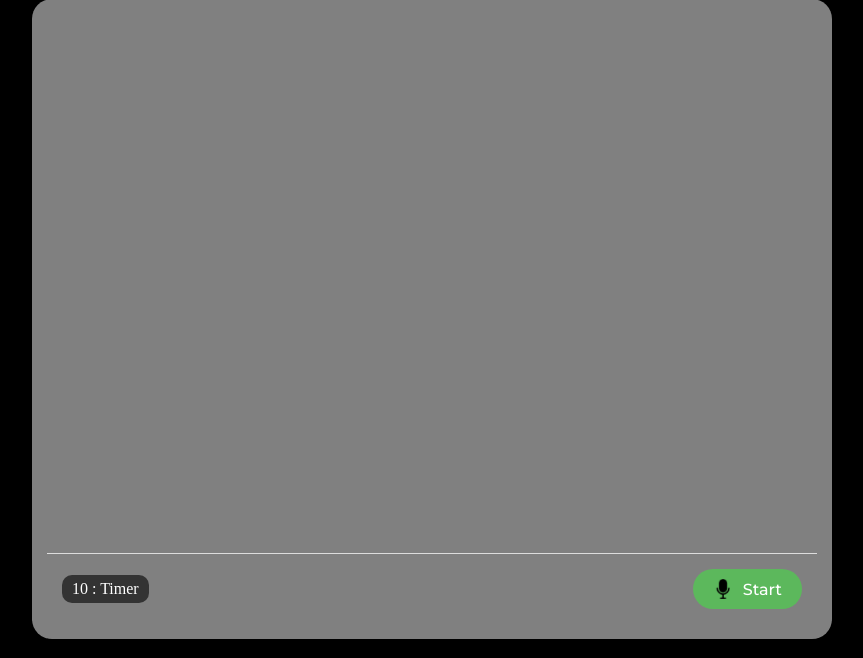
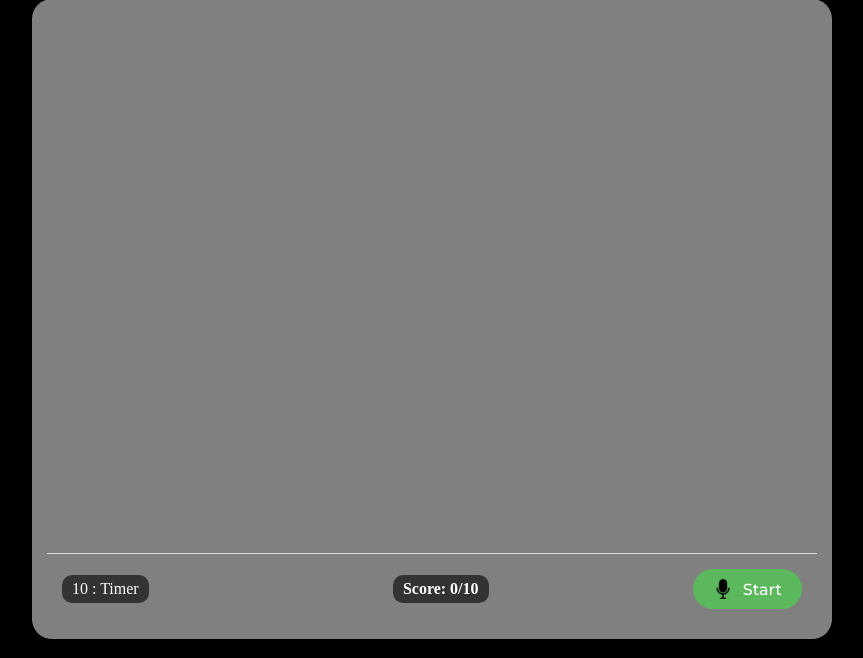
Before and after one commit to KingTH007/AIStudyPal, a Flask app: template template/main.html in a window 1280 px wide. Shown: the part 142-800 px from the top of the page, without its empty margins (208-1071 px from the left). Run offline with Flask 3, Linux system fonts and the light colour scheme; the template is opened without the code that fills it, so the values that code supplies are empty.

Commit message:
Add score and update onresult and endGame

```diff
--- a/static/script.js
+++ b/static/script.js
@@ -6,6 +6,7 @@ const timerElement = document.getElementById('timer');
 const startButton = document.getElementById('start-speech');
 const chatBox = document.querySelector('.chat-box');
 const micIcon = document.getElementById('mic-icon');
+const scoreElement = document.getElementById('score');
 
 // Speech Recognition initialization for cross-browser compatibility
 let recognition;
@@ -77,6 +78,10 @@ const questions = [
     { question: "Anong anyo ng panitikan ang nagbibigay ng magagandang aral o gabay sa pamumuhay?", answer: "salawikain" },
     { question: "Anong akdang may kinalaman sa kathang-isip, pag-ibig, at kasaysayan?", answer: "panitikan" }
 ];
+
+// Score
+let score = 0;
+const maxScore = 10;
 
 // Timer
 let timer;
@@ -217,7 +222,14 @@ if (recognition) {
         const correctAnswer = currentQuestion.answer;
         const isCorrect = transcript.toLowerCase().includes(correctAnswer.toLowerCase());
 
-        aiFeedback.innerText = isCorrect ? "Tama ang sagot!" : "Mali ang sagot. Ang tamang sagot ay: " + correctAnswer;
+        if (isCorrect) {
+            aiFeedback.innerText = "Tama ang sagot!";
+            score += 2; // Increase score by 2 points for each correct answer
+        } else {
+            aiFeedback.innerText = `Mali ang sagot. Ang tamang sagot ay: ${correctAnswer}`;
+        }
+
+        scoreElement.innerText = `Score: ${score}/${maxScore}`; // Update score display
         addMessageToChatBox(aiFeedback.parentNode, aiFeedback.innerText, 'system');
         speakAIText(aiFeedback.innerText);
 
@@ -234,8 +246,12 @@ function endGame() {
     aiFeedback.innerText = "Tapos na ang mga tanong.";
     addMessageToChatBox(aiFeedback.parentNode, aiFeedback.innerText, 'system');
     speakAIText(aiFeedback.innerText);
+
     micIcon.style.filter = 'grayscale(100%)'; // Turn off mic indicator
     startButton.innerHTML = 'Restart'; // Change button to Restart
+
+    // Display final score
+    scoreElement.innerText = `Final Score: ${score}/${maxScore}`;
 }
 
 // Restart the game
--- a/static/style.css
+++ b/static/style.css
@@ -128,7 +128,7 @@ li, a, button {
 .user-input {
     display: flex;
     align-items: center;
-    justify-content: space-between; /* Space between timer and button */
+    justify-content: space-between;
     padding: 15px;
     border-top: 1px solid #ddd;
 }
@@ -155,11 +155,20 @@ button:hover {
     background-color: #4cae4c;
 }
 
-/* Timer Styling */
-.timer {
+/* Timer and Score Styling */
+.timer, .score {
     font-size: 16px;
     color: #fff;
     background-color: #333;
     border-radius: 10px;
     padding: 5px 10px;
 }
+
+.timer {
+    margin-right: 20px;
+}
+
+.score {
+    margin-left: 20px;
+    font-weight: bold;
+}
--- a/template/main.html
+++ b/template/main.html
@@ -43,6 +43,7 @@
             <!-- Timer and Input Button -->
             <div class="user-input">
                 <div id="timer" class="timer">10 : Timer</div>
+                <div id="score" class="score">Score: 0/10</div> <!-- Score Display -->
                 <button id="start-speech">
                     <img src="../static/image/mic-icon.png" alt="Mic" id="mic-icon"> Start
                 </button>
```
